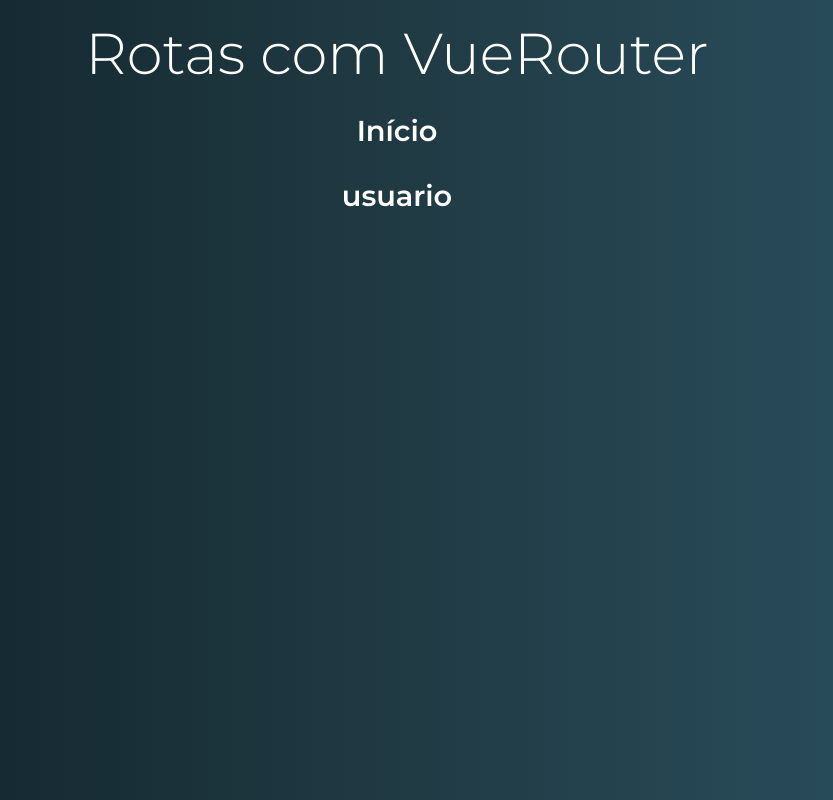
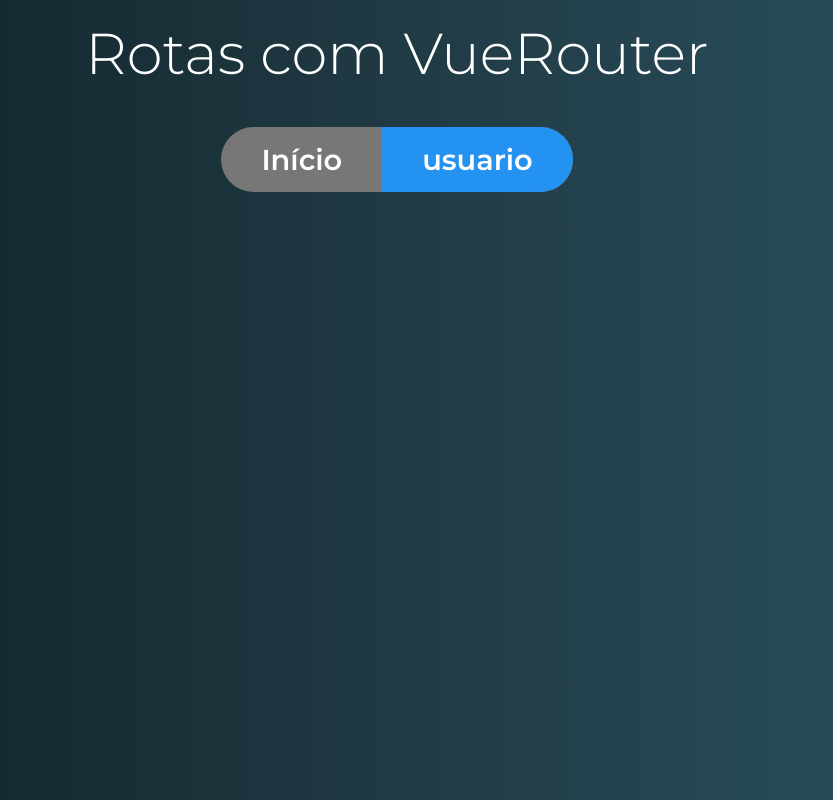
Before and after one commit to isaacwrk/MyVueJSwiki, a Vue app in the folder rotas-exercicios/: page /usuario/1 in a window 1280 px wide. Shown: the whole page, without its empty margins (243-1076 px from the left). Built offline with nearby package versions, Linux system fonts and the light colour scheme.

Commit message:
updating default tag and using attributes from router-link

```diff
--- a/rotas-exercicios/src/components/template/Menu.vue
+++ b/rotas-exercicios/src/components/template/Menu.vue
@@ -1,7 +1,13 @@
 <template>
     <nav class="menu">
-        <router-link to='/'>Início</router-link>
-        <router-link to='/usuario'>usuario</router-link>
+        <ul>
+            <router-link to='/' tag="li" active-class="active" exact>
+            <a>Início</a>
+            </router-link>
+            <router-link to='/usuario' tag="li" active-class="active">
+            <a>usuario</a>
+            </router-link>
+        </ul>
     </nav>
 </template>
 
```
